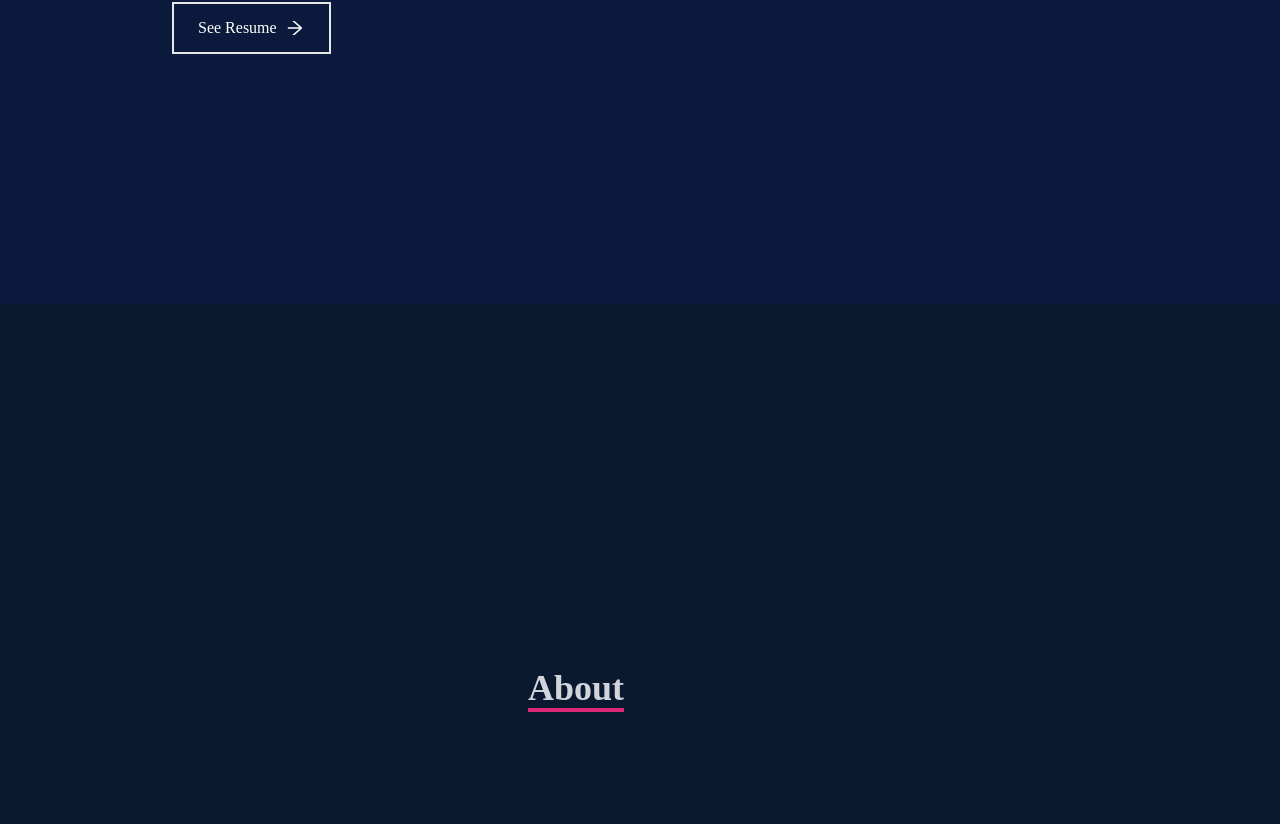
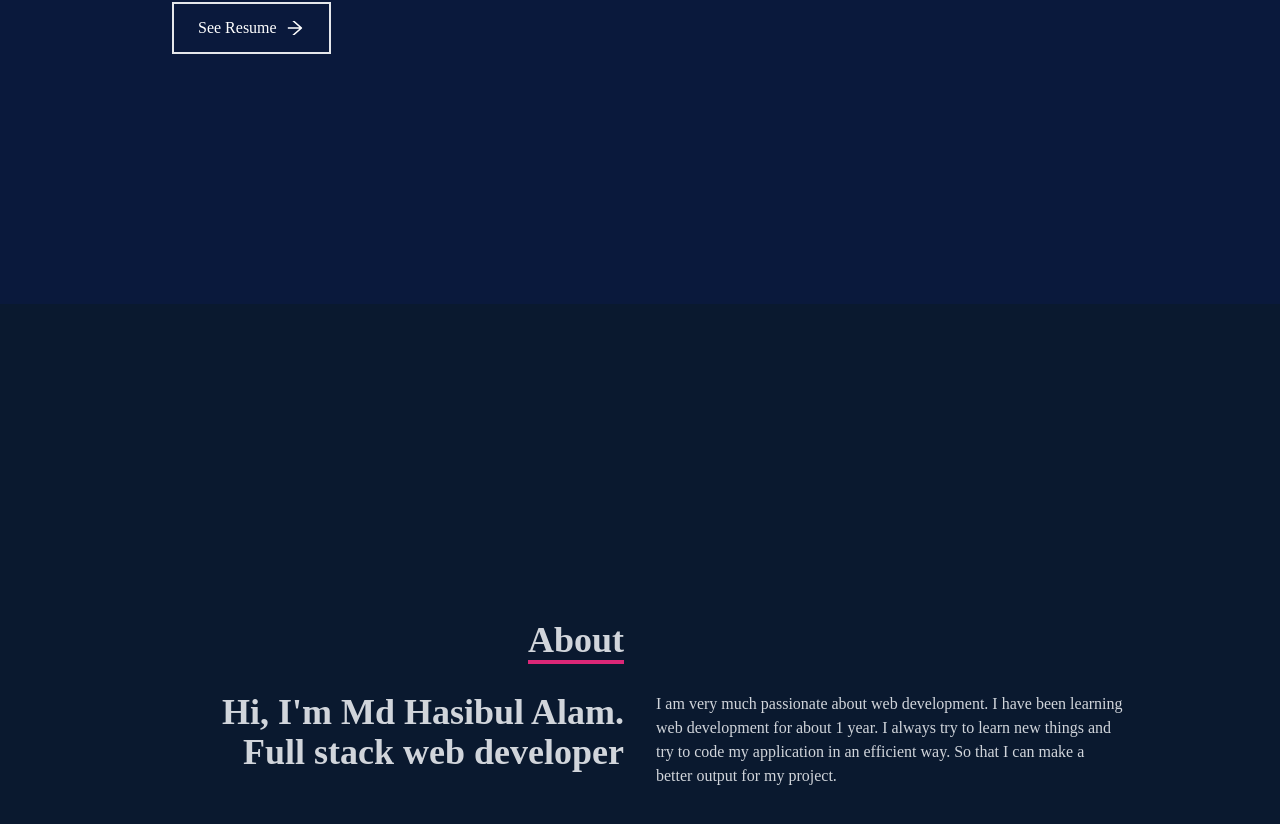
Before and after one commit to hasibmiraz/portfolio, a React (Create React App) app: page / in a window 1280 px wide. Shown: the part 496-1320 px from the top of the page. Built offline with nearby package versions, Linux system fonts and the light colour scheme.

Commit message:
About section complete

```diff
--- a/src/components/About.jsx
+++ b/src/components/About.jsx
@@ -12,6 +12,19 @@ const About = () => {
           </div>
           <div></div>
         </div>
+        <div className="max-w-[1000px] w-full grid sm:grid-cols-2 gap-8 px-4">
+          <div className="sm:text-right text-4xl font-bold">
+            <p>Hi, I'm Md Hasibul Alam. Full stack web developer</p>
+          </div>
+          <div>
+            <p>
+              I am very much passionate about web development. I have been
+              learning web development for about 1 year. I always try to learn
+              new things and try to code my application in an efficient way. So
+              that I can make a better output for my project.
+            </p>
+          </div>
+        </div>
       </div>
     </div>
   );
--- a/src/components/Header.jsx
+++ b/src/components/Header.jsx
@@ -9,7 +9,7 @@ const Header = () => {
   const handleClick = () => setMenu(!menu);
 
   return (
-    <div className="fixed w-full h-[80px] flex justify-between items-center px-4 bg-[#0a193c] text-gray-300">
+    <div className="fixed w-full h-[80px] flex justify-between items-center px-4 bg-[#0a193c] text-gray-300 shadow-md">
       <div>
         <h2 className="text-3xl cursor-pointer hover:bg-gray-600 duration-300 px-4 py-2">
           Md Hasibul Alam
```
Also changed, not shown: src/components/Skills.jsx (added).
